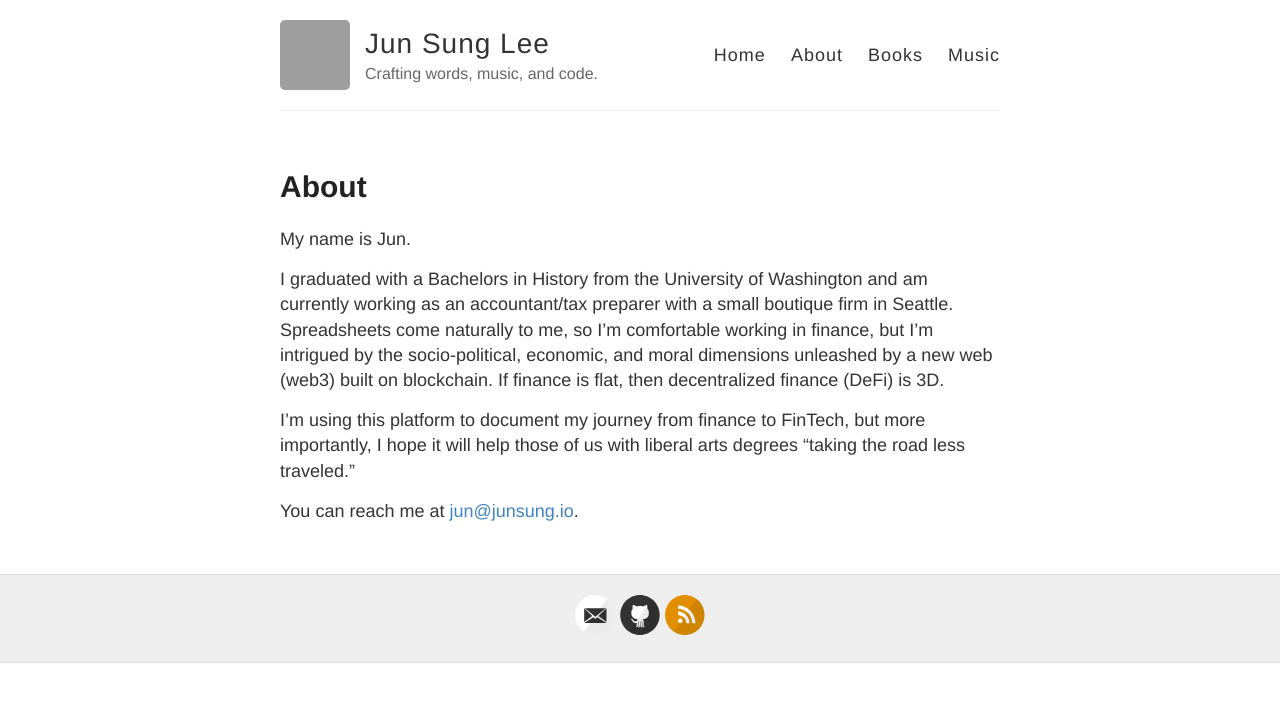
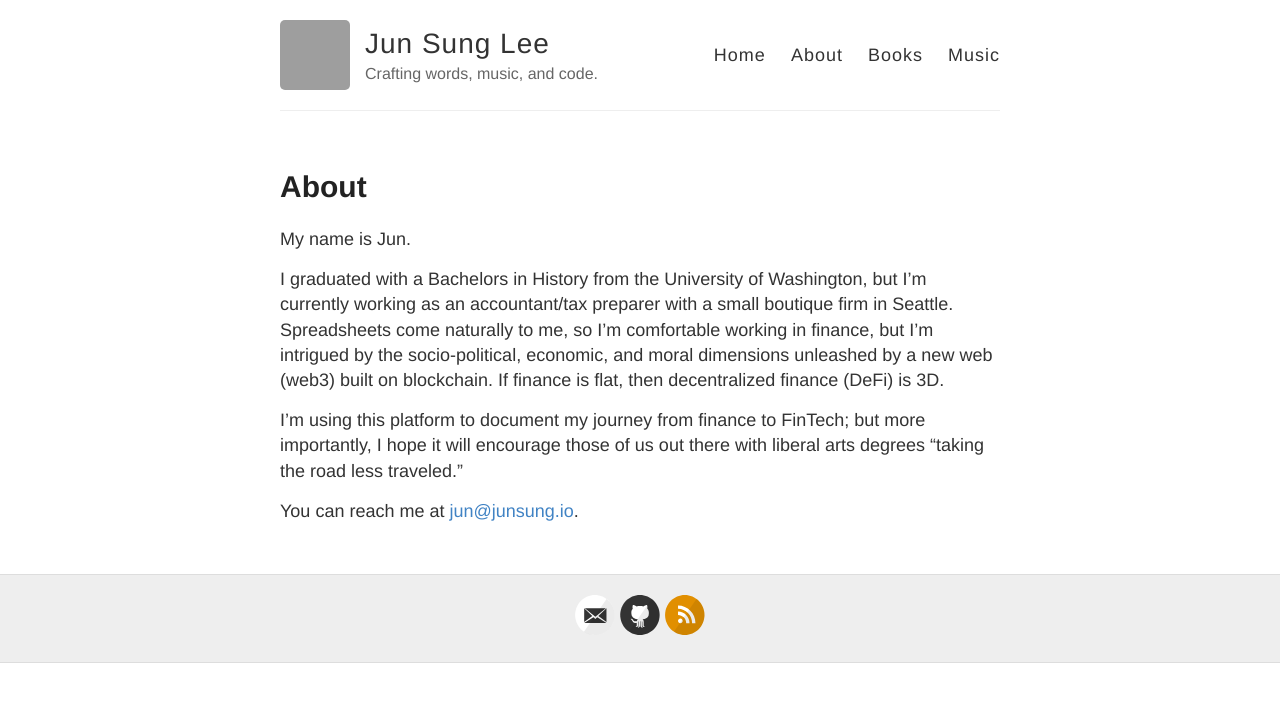
Before and after one commit to poastmil/junsunglee.com, a Jekyll site: the page built from about.md, in a window 1280 px wide. Shown: the top 702 px of the page. Built offline with Jekyll 4.4.1, drawn with Linux system fonts in a browser that asks for light colours; grey boxes are pictures that could not be loaded.

Commit message:
Updated About

```diff
--- a/about.md
+++ b/about.md
@@ -6,8 +6,8 @@
 
 My name is Jun.
 
-I graduated with a Bachelors in History from the University of Washington and am currently working as an accountant/tax preparer with a small boutique firm in Seattle. Spreadsheets come naturally to me, so I'm comfortable working in finance, but I'm intrigued by the socio-political, economic, and moral dimensions unleashed by a new web (web3) built on blockchain. If finance is flat, then decentralized finance (DeFi) is 3D.
+I graduated with a Bachelors in History from the University of Washington, but I'm currently working as an accountant/tax preparer with a small boutique firm in Seattle. Spreadsheets come naturally to me, so I'm comfortable working in finance, but I'm intrigued by the socio-political, economic, and moral dimensions unleashed by a new web (web3) built on blockchain. If finance is flat, then decentralized finance (DeFi) is 3D.
 
-I'm using this platform to document my journey from finance to FinTech, but more importantly, I hope it will help those of us with liberal arts degrees "taking the road less traveled."
+I'm using this platform to document my journey from finance to FinTech; but more importantly, I hope it will encourage those of us out there with liberal arts degrees "taking the road less traveled."
 
 You can reach me at [jun@junsung.io](jun@junsung.io).
```
